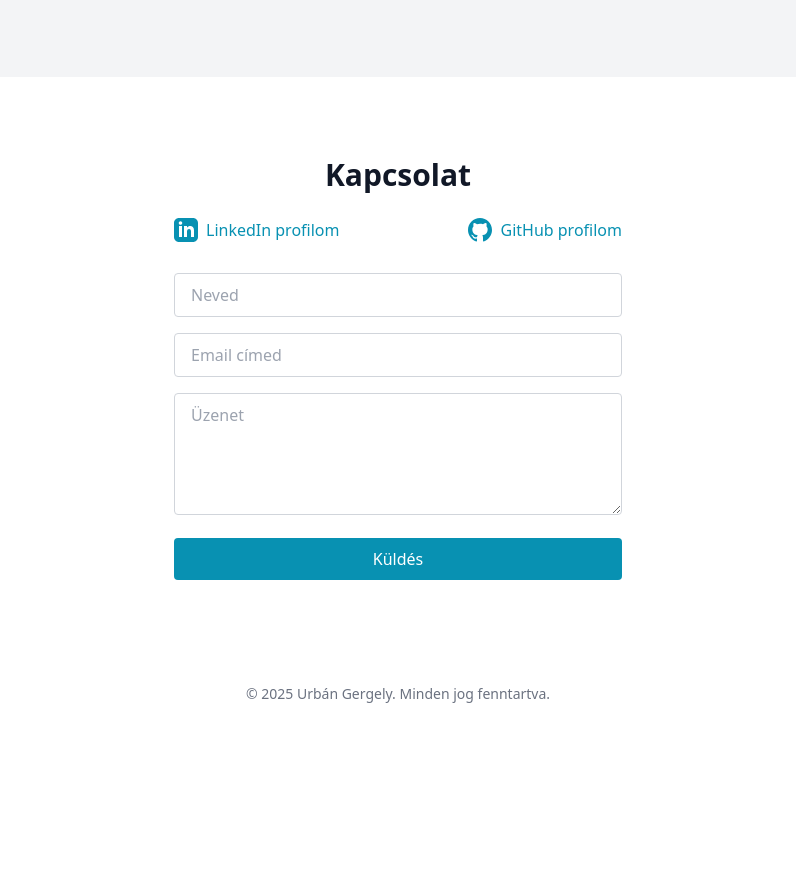
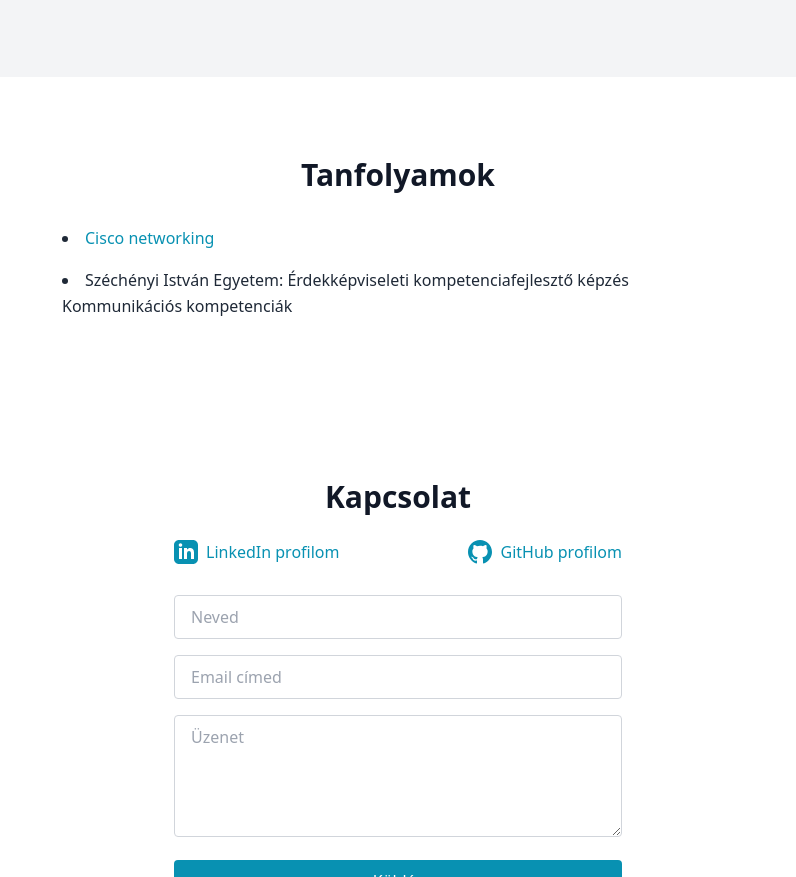
Before and after one commit to gerike041/Portfolio, a plain HTML site: page index.html in a window 1280 px wide. Shown: the part 2199-3076 px from the top of the page, without its empty margins (242-1038 px from the left). Before the commit the page ends 2927 px from the top, so only its background shows below. Drawn offline with nearby package versions, Linux system fonts and the light colour scheme.

Commit message:
Tanfolyamok hozzá adása

```diff
--- a/index.html
+++ b/index.html
@@ -167,6 +167,24 @@
     </div>
   </section>
 
+  <!-- Courses -->
+  <section id="courses" class="py-20 bg-white dark:bg-gray-900 transition-colors duration-300">
+    <div class="container mx-auto max-w-2xl text-center">
+      <h2 class="text-3xl font-semibold mb-8 text-gray-900 dark:text-gray-100 transition-colors duration-300">Tanfolyamok</h2>
+      <ul class="list-disc list-inside text-left space-y-4 text-gray-800 dark:text-gray-200 transition-colors duration-300">
+        <li><a target="_blank" class="inline-flex items-center text-cyan-600 dark:text-cyan-400 hover:text-cyan-700 dark:hover:text-cyan-300 transition-colors duration-300" href="https://www.credly.com/badges/e52254dc-1a90-4f6c-a31a-dbba3fffc146/public_url">Cisco networking</a></li>
+        <li>Széchényi István
+          Egyetem:
+          Érdekképviseleti
+          kompetenciafejlesztő
+          képzés
+          Kommunikációs
+          kompetenciák
+        </li>
+      </ul>
+    </div>
+
+  </section>
   <!-- Contact -->
   <section id="contact" class="py-20 bg-white dark:bg-gray-900 transition-colors duration-300">
     <div class="container mx-auto max-w-md text-center">
```
